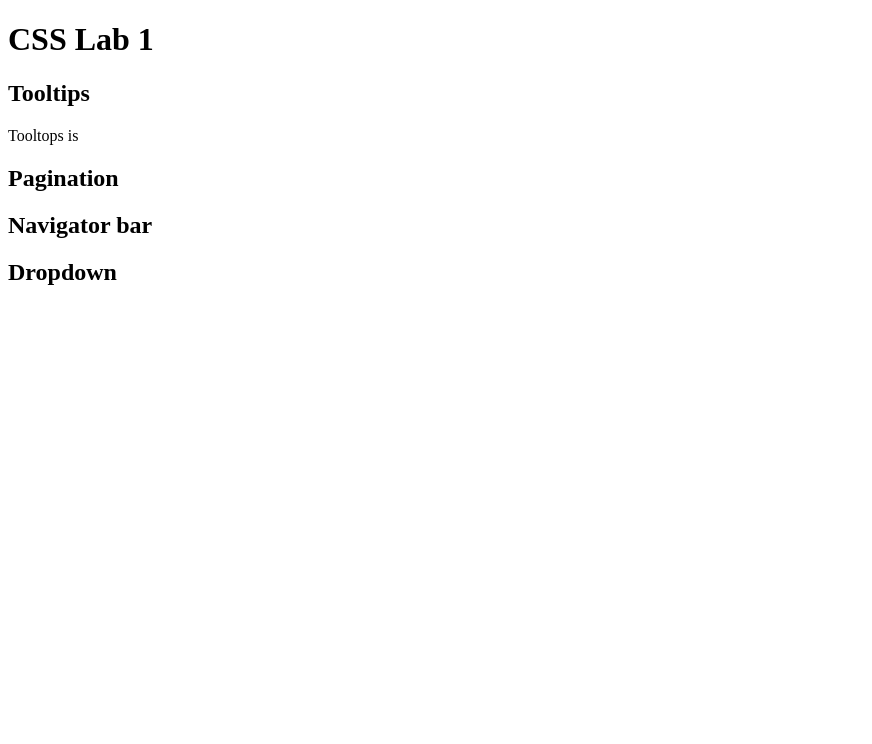
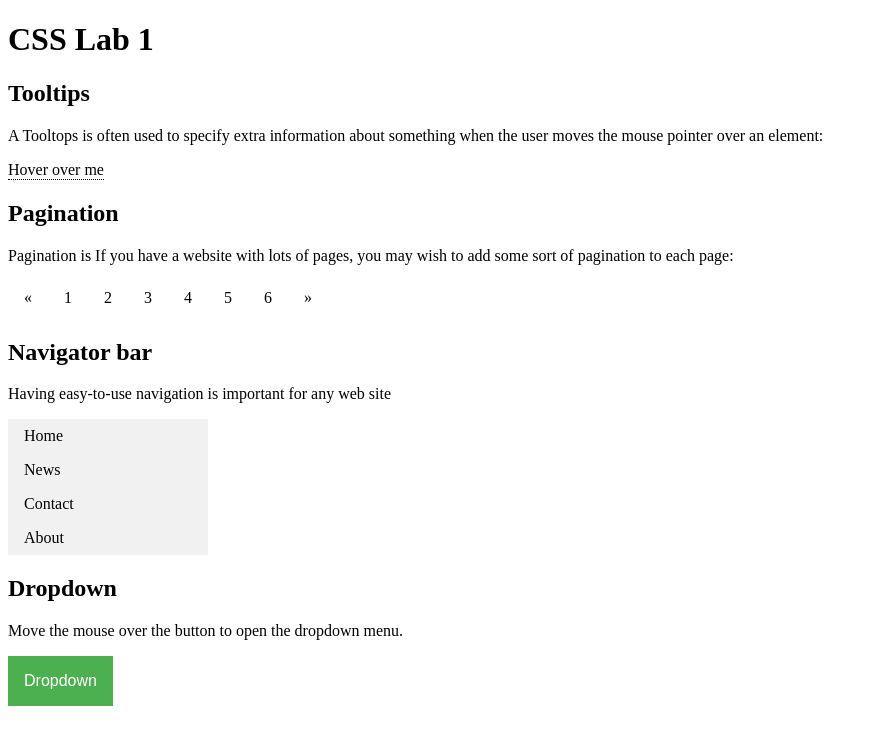
Before and after one commit to Ismaelsura/precodecamp, a plain HTML site: page csslab1.html in a window 1280 px wide. Shown: the whole page, without its empty margins (0-872 px from the left). Drawn offline with Linux system fonts and the light colour scheme.

Commit message:
Update CSS Lab1

```diff
--- a/csslab1.html
+++ b/csslab1.html
@@ -4,6 +4,106 @@
     <meta charset="UTF-8">
     <meta name="viewport" content="width=device-width, initial-scale=1.0">
     <title>CSS Lab 1</title>
+    <style>
+        /* Tooltip container */
+        .tooltip {
+            position: relative;
+            display: inline-block;
+            border-bottom: 1px dotted black; /* If you want dots under the hoverable text */
+        }
+
+        /* Tooltip text */
+        .tooltip .tooltiptext {
+            visibility: hidden;
+            width: 120px;
+            background-color: black;
+            color: #fff;
+            text-align: center;
+            padding: 5px 0;
+            border-radius: 6px;
+
+        /* Position the tooltip text - see examples below! */
+            position: absolute;
+            z-index: 1;
+        }
+
+        /* Show the tooltip text when you mouse over the tooltip container */
+        .tooltip:hover .tooltiptext {
+        visibility: visible;
+        }
+        .pagination {
+            display: inline-block;
+        }
+
+        .pagination a {
+            color: black;
+            float: left;
+            padding: 8px 16px;
+            text-decoration: none;
+        }
+        .pagination a.active {
+            background-color: #4CAF50;
+            color: white;
+        }
+
+        .pagination a:hover:not(.active) {background-color: #ddd;}
+
+        ul {
+            list-style-type: none;
+            margin: 0;
+            padding: 0;
+            width: 200px;
+            background-color: #f1f1f1;
+        }
+
+        li a {
+            display: block;
+            color: #000;
+            padding: 8px 16px;
+            text-decoration: none;
+        }
+
+        /* Change the link color on hover */
+        li a:hover {
+            background-color: #555;
+            color: white;
+        }
+        .dropbtn {
+            background-color: #4CAF50;
+            color: white;
+            padding: 16px;
+            font-size: 16px;
+            border: none;
+            cursor: pointer;
+        }
+
+        .dropdown {
+            position: relative;
+            display: inline-block;
+        }
+
+        .dropdown-content {
+            display: none;
+            position: absolute;
+            background-color: #f9f9f9;
+            min-width: 160px;
+            box-shadow: 0px 8px 16px 0px rgba(0,0,0,0.2);
+            z-index: 1;
+        }
+
+        .dropdown-content a {
+            color: black;
+            padding: 12px 16px;
+            text-decoration: none;
+            display: block;
+        }
+
+        .dropdown-content a:hover {background-color: #f1f1f1}
+
+        .dropdown:hover .dropdown-content {display: block;}
+
+        .dropdown:hover .dropbtn {background-color: #3e8e41;}
+    </style>
 </head>
 <body>
     <div>
@@ -11,16 +111,46 @@
     </div>
     <div>
         <h2>Tooltips</h2>
-        <p>Tooltops is </p>
+        <p>A Tooltops is often used to specify extra information about something when the user moves the mouse pointer over an element:</p>
+    </div>
+    <div class="tooltip">Hover over me
+        <span class="tooltiptext">Tooltip text</span>
     </div>
     <div>
         <h2>Pagination</h2>
+        <p>Pagination is If you have a website with lots of pages, you may wish to add some sort of pagination to each page: </p>
+    </div>
+    <div class="pagination">
+        <a href="#">&laquo;</a>
+        <a href="#">1</a>
+        <a href="#">2</a>
+        <a href="#">3</a>
+        <a href="#">4</a>
+        <a href="#">5</a>
+        <a href="#">6</a>
+        <a href="#">&raquo;</a>
     </div>
     <div>
         <h2>Navigator bar</h2>
+        <p>Having easy-to-use navigation is important for any web site </p>
     </div>
+    <ul>
+        <li><a href="default.asp">Home</a></li>
+        <li><a href="news.asp">News</a></li>
+        <li><a href="contact.asp">Contact</a></li>
+        <li><a href="about.asp">About</a></li>
+      </ul>
     <div>
         <h2>Dropdown</h2>
+        <p>Move the mouse over the button to open the dropdown menu.</p>
     </div>
+    <div class="dropdown">
+        <button class="dropbtn">Dropdown</button>
+        <div class="dropdown-content">
+        <a href="#">Link 1</a>
+        <a href="#">Link 2</a>
+        <a href="#">Link 3</a>
+        </div>
+      </div>
 </body>
 </html>
```
